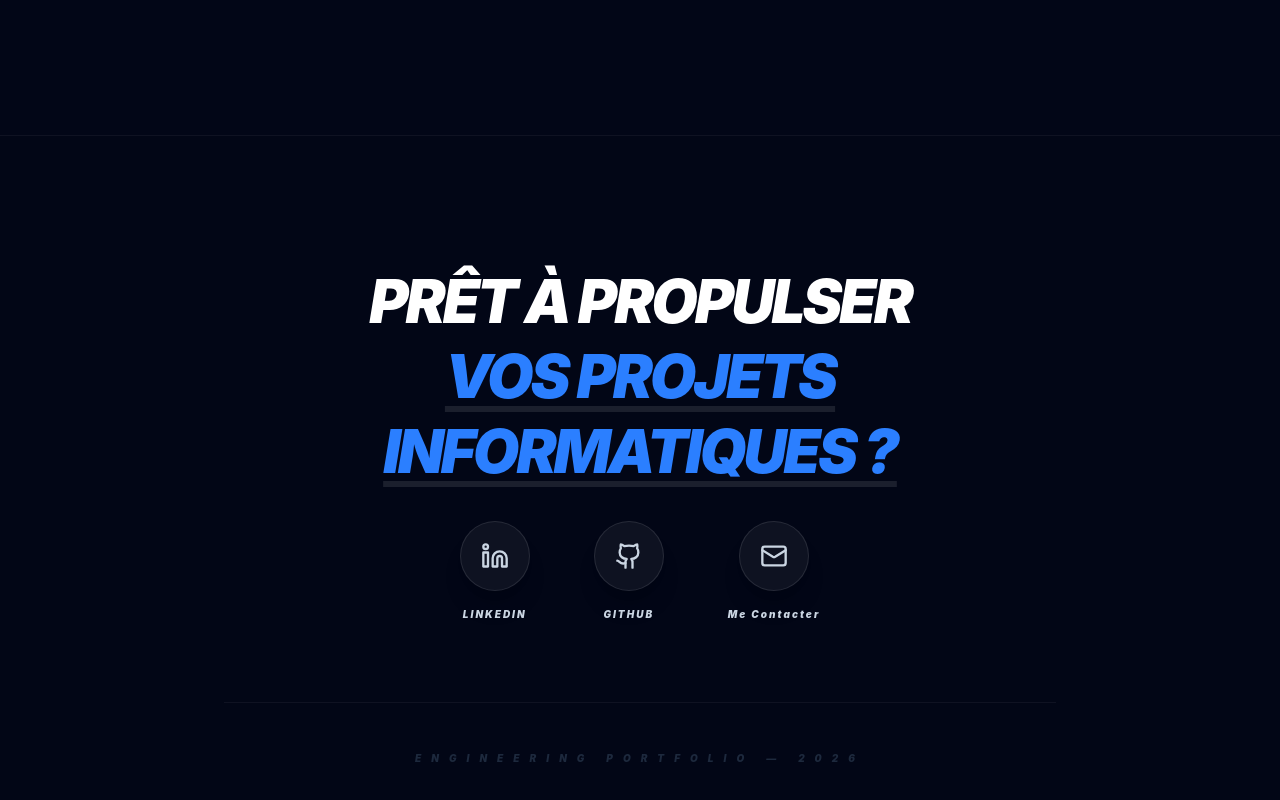
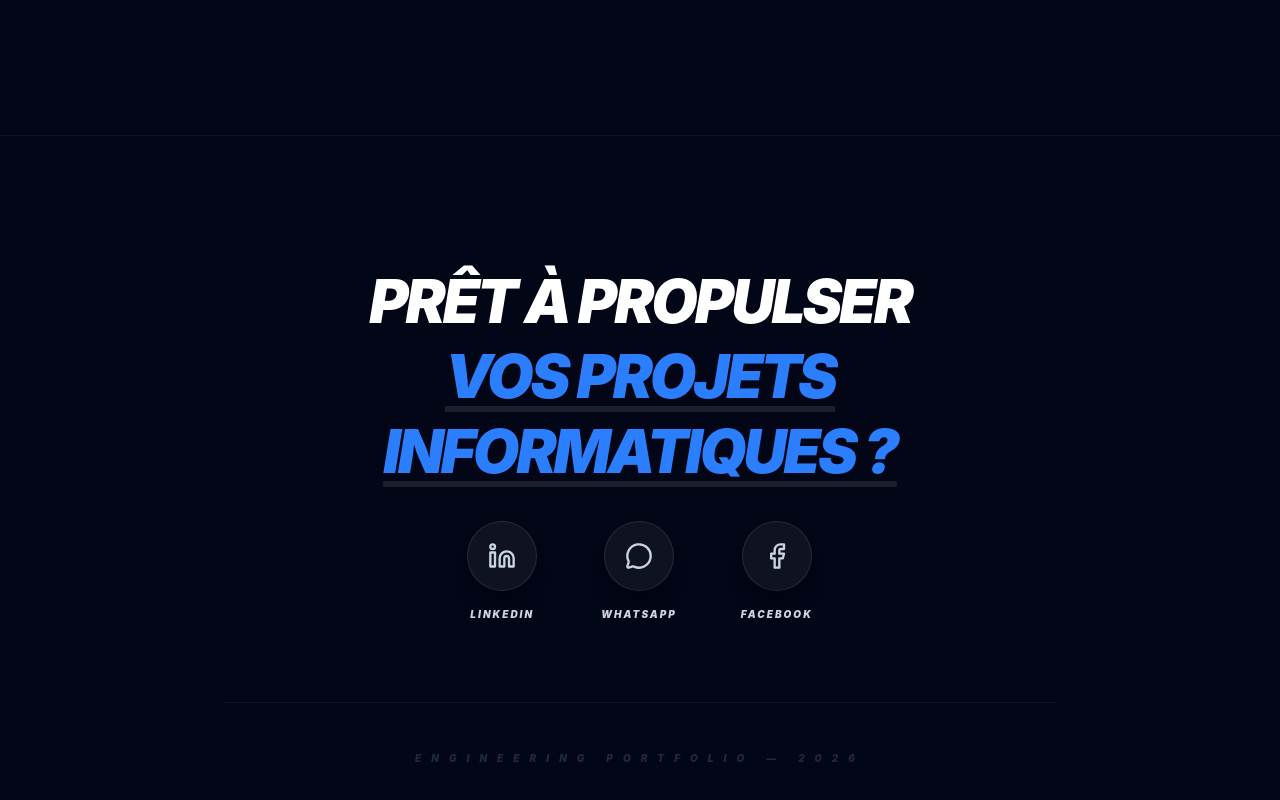
Before and after one commit to biaoumarsouk/mon_portfolio, a React (Vite) app: page / in a window 1280 px wide. Shown: the part 4368-5168 px from the top of the page. Built offline with nearby package versions, Linux system fonts and the light colour scheme.

Commit message:
Mise à jour du textes

```diff
--- a/src/App.jsx
+++ b/src/App.jsx
@@ -1,10 +1,11 @@
 import React, { useState } from 'react';
 import { motion, AnimatePresence } from 'framer-motion';
 import {
-  Github, Linkedin, Mail, X, Download, PlusCircle,
+  Linkedin, Mail, X, Download, PlusCircle,
   Server, Code2, ShieldCheck, GraduationCap, Briefcase,
   User, MapPin, Calendar, Fingerprint, Info, Zap,
-  CheckCircle2, Award, FileText, ArrowRight
+  CheckCircle2, Award, FileText, ArrowRight,
+  Facebook, MessageCircle // <-- On ajoute ces deux là
 } from 'lucide-react';
 import { portfolioData } from './data/portfolioData';
 
@@ -264,18 +265,18 @@ const App = () => {
               <span className="text-blue-500 underline decoration-white/10 underline-offset-8 italic">vos projets informatiques ?</span>
             </h2>
             <div className="flex flex-wrap justify-center gap-8 md:gap-16 mb-20 font-black uppercase text-[10px] tracking-[0.2em]">
-               <a href="#" className="hover:text-blue-500 transition-all flex flex-col items-center gap-4 group">
+               <a href={portfolioData.contact.linkedin} className="hover:text-blue-500 transition-all flex flex-col items-center gap-4 group">
                   <div className="p-5 bg-white/5 rounded-full border border-white/10 group-hover:bg-blue-600 transition-all duration-500 shadow-xl"><Linkedin size={28} /></div>
                   <span>LinkedIn</span>
                </a>
-               <a href="#" className="hover:text-white transition-all flex flex-col items-center gap-4 group">
-                  <div className="p-5 bg-white/5 rounded-full border border-white/10 group-hover:bg-white group-hover:text-black transition-all duration-500 shadow-xl"><Github size={28} /></div>
-                  <span>GitHub</span>
+               <a href={portfolioData.contact.whatsapp} className="hover:text-white transition-all flex flex-col items-center gap-4 group">
+                  <div className="p-5 bg-white/5 rounded-full border border-white/10 group-hover:bg-white group-hover:text-black transition-all duration-500 shadow-xl"><MessageCircle size={28} /></div>
+                  <span>Whatsapp</span>
                </a>
-               <button onClick={() => setIsContactOpen(true)} className="hover:text-blue-400 transition-all flex flex-col items-center gap-4 group cursor-pointer outline-none">
-                  <div className="p-5 bg-white/5 rounded-full border border-white/10 group-hover:bg-blue-400 transition-all duration-500 shadow-xl"><Mail size={28} /></div>
-                  <span>Me Contacter</span>
-               </button>
+               <a href={portfolioData.contact.facebook} className="hover:text-white transition-all flex flex-col items-center gap-4 group">
+                  <div className="p-5 bg-white/5 rounded-full border border-white/10 group-hover:bg-white group-hover:text-black transition-all duration-500 shadow-xl"><Facebook size={28} /></div>
+                  <span>Facebook</span>
+               </a>
             </div>
             <div className="pt-12 border-t border-white/5 font-black uppercase text-[10px] tracking-widest italic">
               <p className="text-slate-800 tracking-[1em]">Engineering Portfolio — 2026</p>
--- a/src/data/portfolioData.js
+++ b/src/data/portfolioData.js
@@ -94,11 +94,12 @@ export const portfolioData = {
   atouts: ["Créatif et innovant", "Solutionneur de problèmes", "Apprentissage rapide", "Esprit d'équipe"],
 
   contact: {
-    email: "ton-email@exemple.com",
-    telephone: "+229 XX XX XX XX",
+    email: "biaoumarsouk@gmail.com",
+    telephone: "+229 01 57 77 53 08",
     localisation: "Cotonou, Bénin",
     linkedin: "https://linkedin.com/in/marsouk",
-    github: "https://github.com/marsouk"
+    whatsapp: "https://wa.me/2290157775308",
+    facebook: "https://www.facebook.com/share/18Dwckaxwb/?mibextid=wwXIfr"
   },
 
   langues: [
```
Also changed, not shown: public/883b48c76a4d9faf180937a8cb35881c.txt (added).
